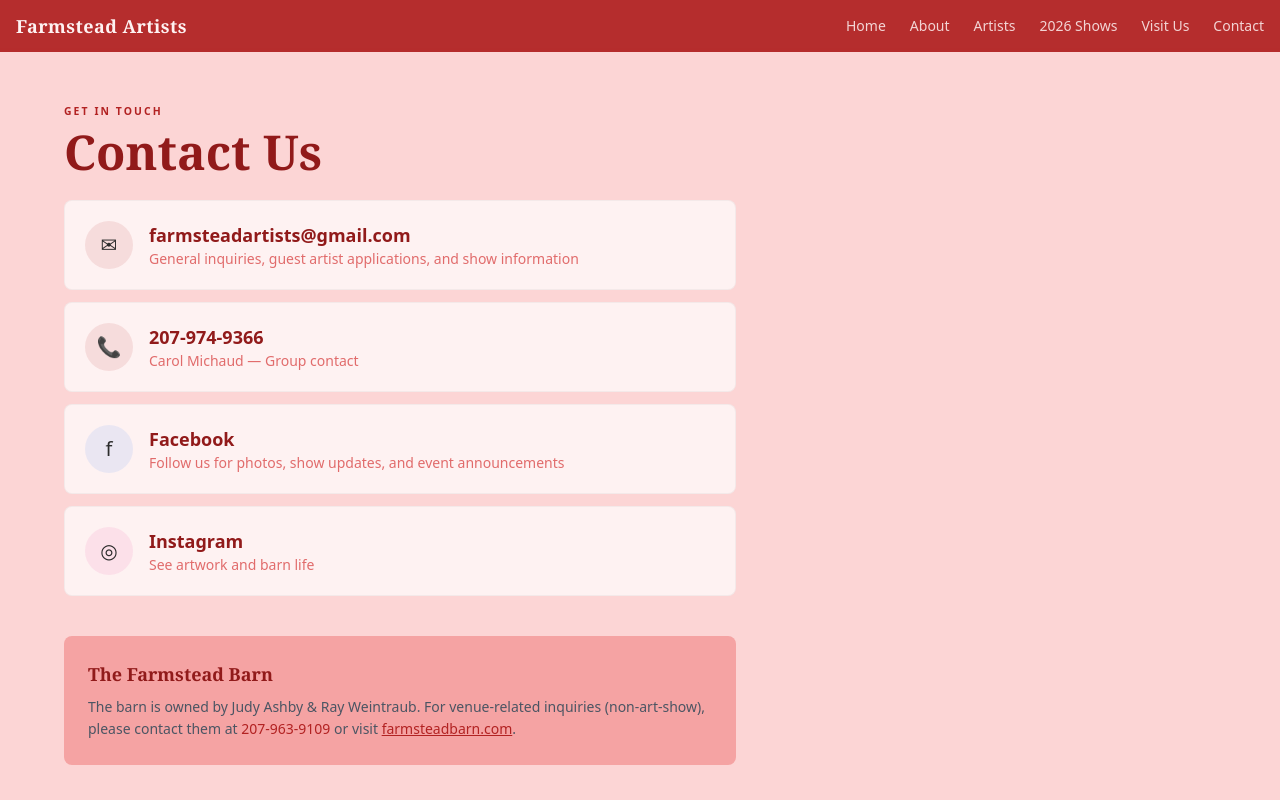
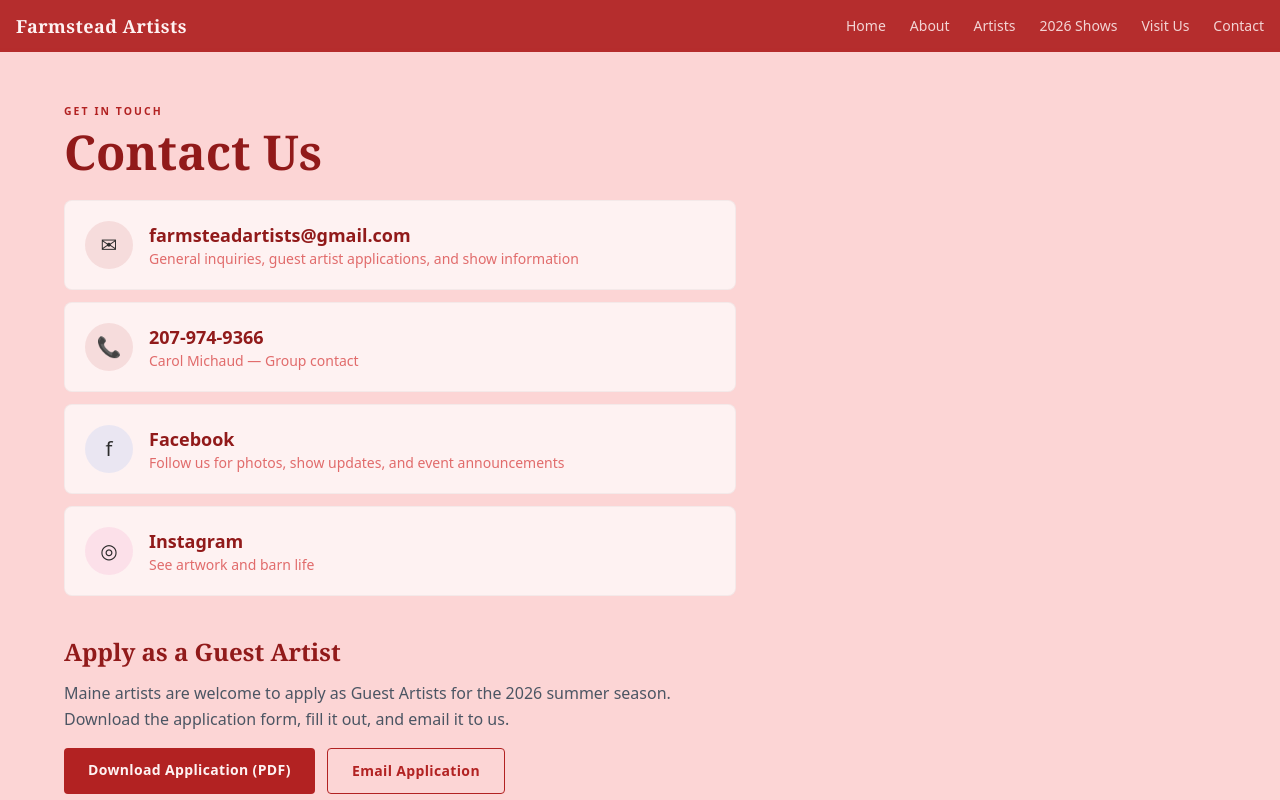
Before and after one commit to farmsteadartists-ai/website, a Next.js app: page /contact in a window 1280 px wide. Shown: the top 800 px of the page. Built offline with nearby package versions, Linux system fonts and the light colour scheme.

Commit message:
Add guest artist PDF download to contact page

```diff
--- a/src/app/contact/page.js
+++ b/src/app/contact/page.js
@@ -1,4 +1,12 @@
+// ============================================================
+// Script: page.js (contact)
+// Path:   src/app/contact/page.js
+// Desc:   Contact page with social links, barn info,
+//         and guest artist PDF application download
+// ============================================================
+
 import site from '@/data/site.json'
+import shows from '@/data/shows.json'
 
 export const metadata = {
   title: 'Contact — Farmstead Artists',
@@ -46,6 +54,30 @@ export default function ContactPage() {
           </div>
         </div>
 
+        {/* Guest Artist Application */}
+        <div className="mt-10">
+          <h2 className="font-serif text-2xl font-semibold text-sage-700 mb-3">Apply as a Guest Artist</h2>
+          <p className="text-gray-600 font-light leading-relaxed mb-4">
+            Maine artists are welcome to apply as Guest Artists for the {shows.season} summer season.
+            Download the application form, fill it out, and email it to us.
+          </p>
+          <div className="flex gap-3 flex-wrap">
+            <a
+              href="/forms/Guest Artist Application.pdf"
+              target="_blank"
+              className="inline-block bg-sage-600 text-cream-50 px-6 py-3 rounded font-semibold text-sm tracking-wide hover:bg-sage-500 transition-colors"
+            >
+              Download Application (PDF)
+            </a>
+            <a
+              href={`mailto:${site.contact.email}?subject=Guest Artist Application — ${shows.season}`}
+              className="inline-block border border-sage-600 text-sage-600 px-6 py-3 rounded font-semibold text-sm tracking-wide hover:bg-sage-600/5 transition-colors"
+            >
+              Email Application
+            </a>
+          </div>
+        </div>
+
         {/* Barn contact */}
         <div className="mt-10 p-6 bg-cream-200 rounded-lg">
           <h2 className="font-serif text-lg text-sage-700 font-semibold mb-2">The Farmstead Barn</h2>
@@ -61,7 +93,10 @@ export default function ContactPage() {
             </a>.
           </p>
         </div>
+
       </div>
     </section>
   )
 }
+
+// end of file
```
